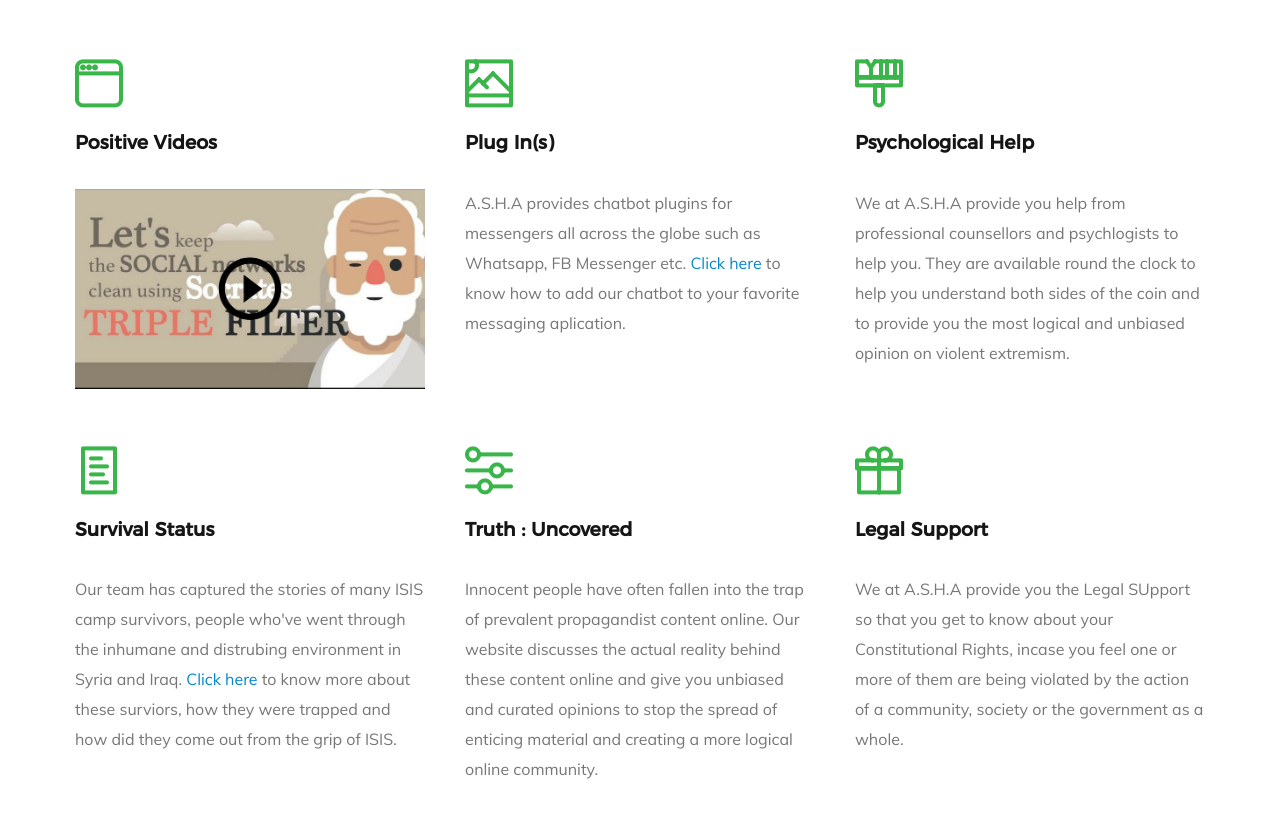
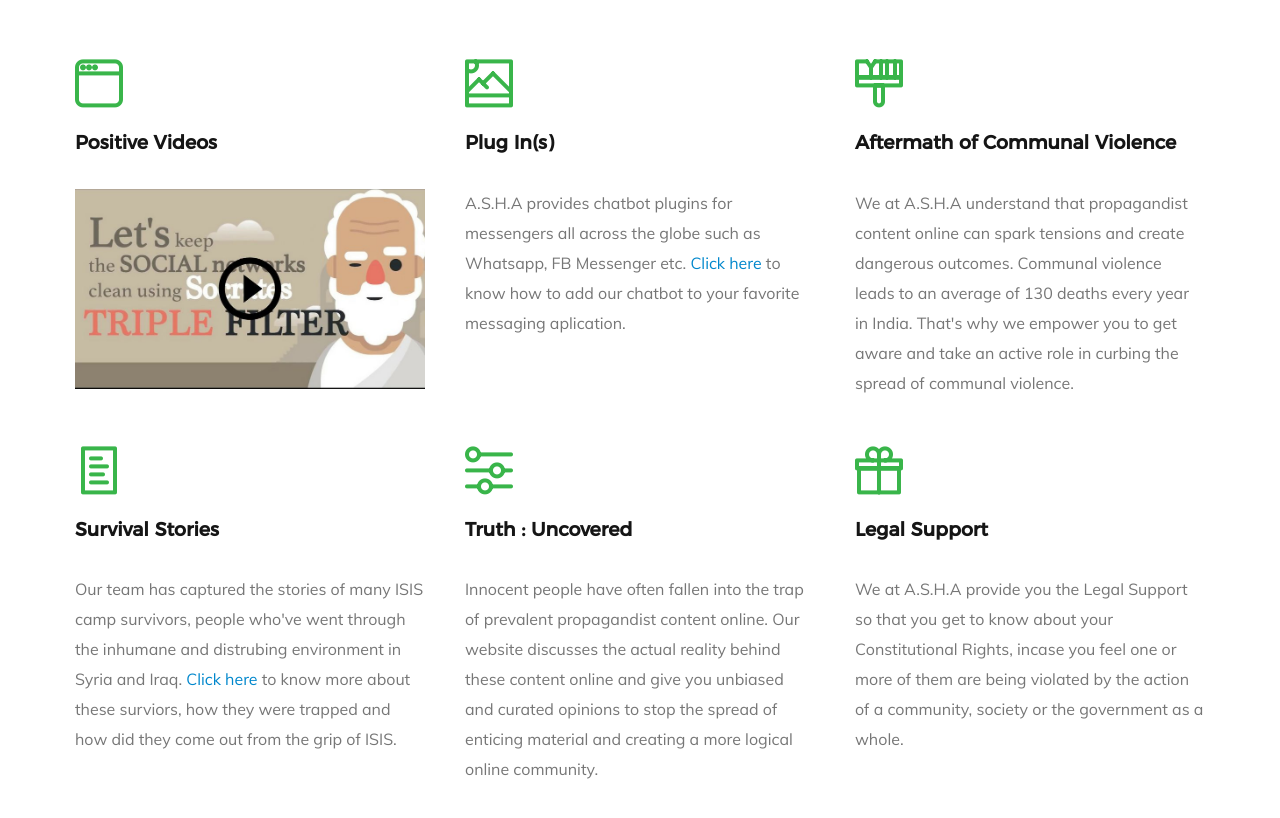
Before and after one commit to rharish101/ASHA, a plain HTML site: page index.html in a window 1280 px wide. Shown: the part 960-1778 px from the top of the page. Drawn offline with Linux system fonts and the light colour scheme; files whose address does not match are found by name.

Commit message:
Index update

```diff
--- a/index.html
+++ b/index.html
@@ -83,7 +83,7 @@
                             <span class="icon-circle-down" aria-hidden="true"></span>
                             Chat Plugins
                         </a>
-                        <a href="http://player.vimeo.com/video/14592941?title=0&amp;byline=0&amp;portrait=0&amp;color=39b54a" data-lity class="button stroke">
+                        <a href="https://youtu.be/T4s8vZDvCjI" data-lity class="button stroke">
                             <span class="icon-play" aria-hidden="true"></span>
                             Watch Video
                         </a>
@@ -171,10 +171,9 @@
                     <span class="icon"><i class="icon-paint-brush"></i></span>
 
                     <div class="service-content">
-                        <h3>Psychological Help</h3>
+                        <h3>Aftermath of Communal Violence</h3>
 
-                        <p>We at A.S.H.A provide you help from professional counsellors and psychlogists to help you. They are available round
-                        the clock to help you understand both sides of the coin and to provide you the most logical and unbiased opinion on violent extremism.
+                        <p>We at A.S.H.A understand that propagandist content online can spark tensions and create dangerous outcomes. Communal violence leads to an average of 130 deaths every year in India. That's why we empower you to get aware and take an active role in curbing the spread of communal violence.
                         </p>
 
                     </div>
@@ -186,7 +185,7 @@
                         <span class="icon"><i class="icon-file"></i></span>
 
                     <div class="service-content">
-                        <h3>Survival Status</h3>
+                        <h3>Survival Stories</h3>
 
                         <p>Our team has captured the stories of many ISIS camp survivors, people who've went through the inhumane and distrubing environment in Syria and Iraq. <a href="#"> Click here </a> to know more about these surviors, how they were trapped and how did they come out from the grip of ISIS.
                         </p>
@@ -215,7 +214,7 @@
                     <div class="service-content">
                         <h3>Legal Support</h3>
 
-                        <p>We at A.S.H.A provide you the Legal SUpport so that you get to know about your Constitutional Rights, incase you feel one or more of them are being violated by the action of a community, society or the government as a whole.
+                        <p>We at A.S.H.A provide you the Legal Support so that you get to know about your Constitutional Rights, incase you feel one or more of them are being violated by the action of a community, society or the government as a whole.
                         </p>
 
                     </div>
```
